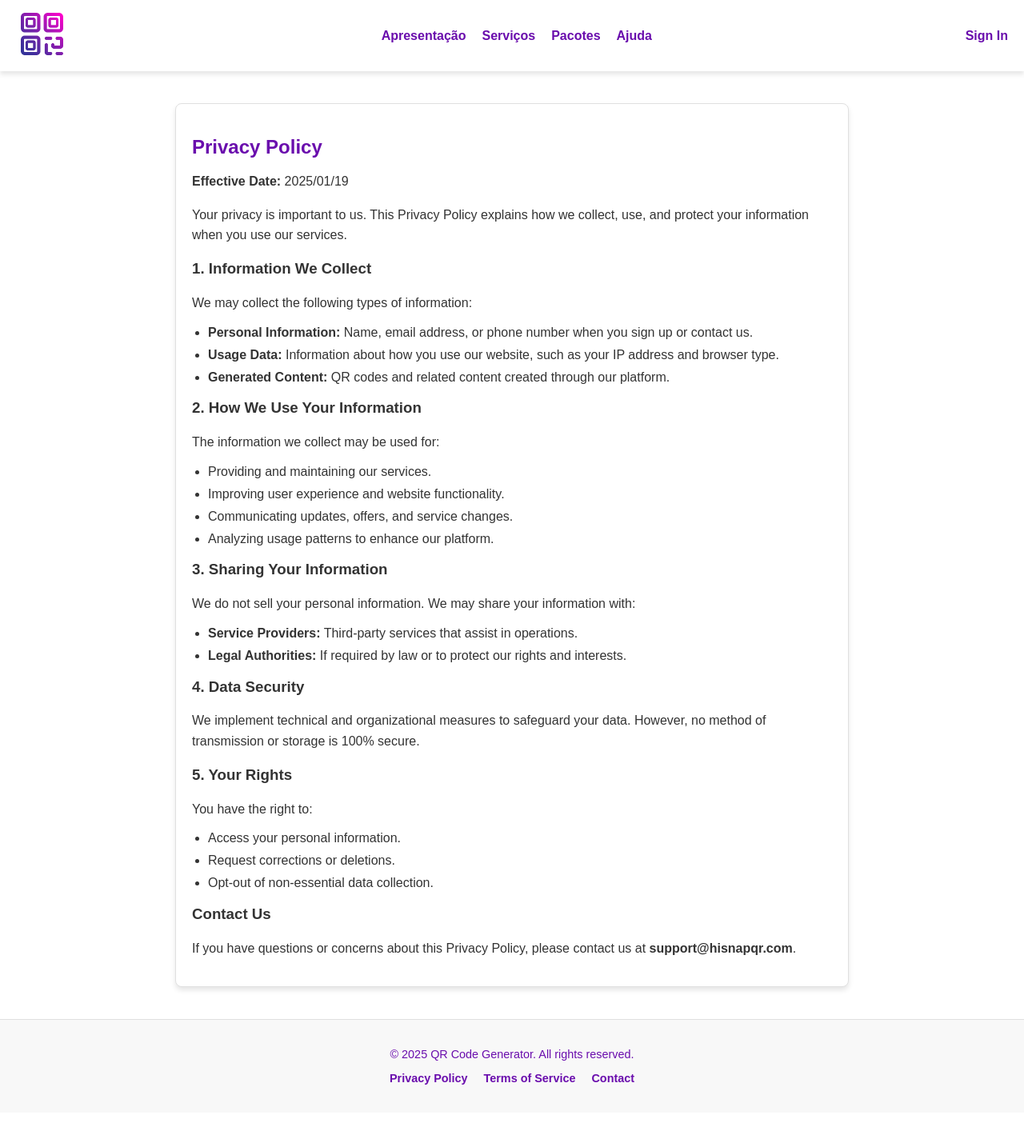
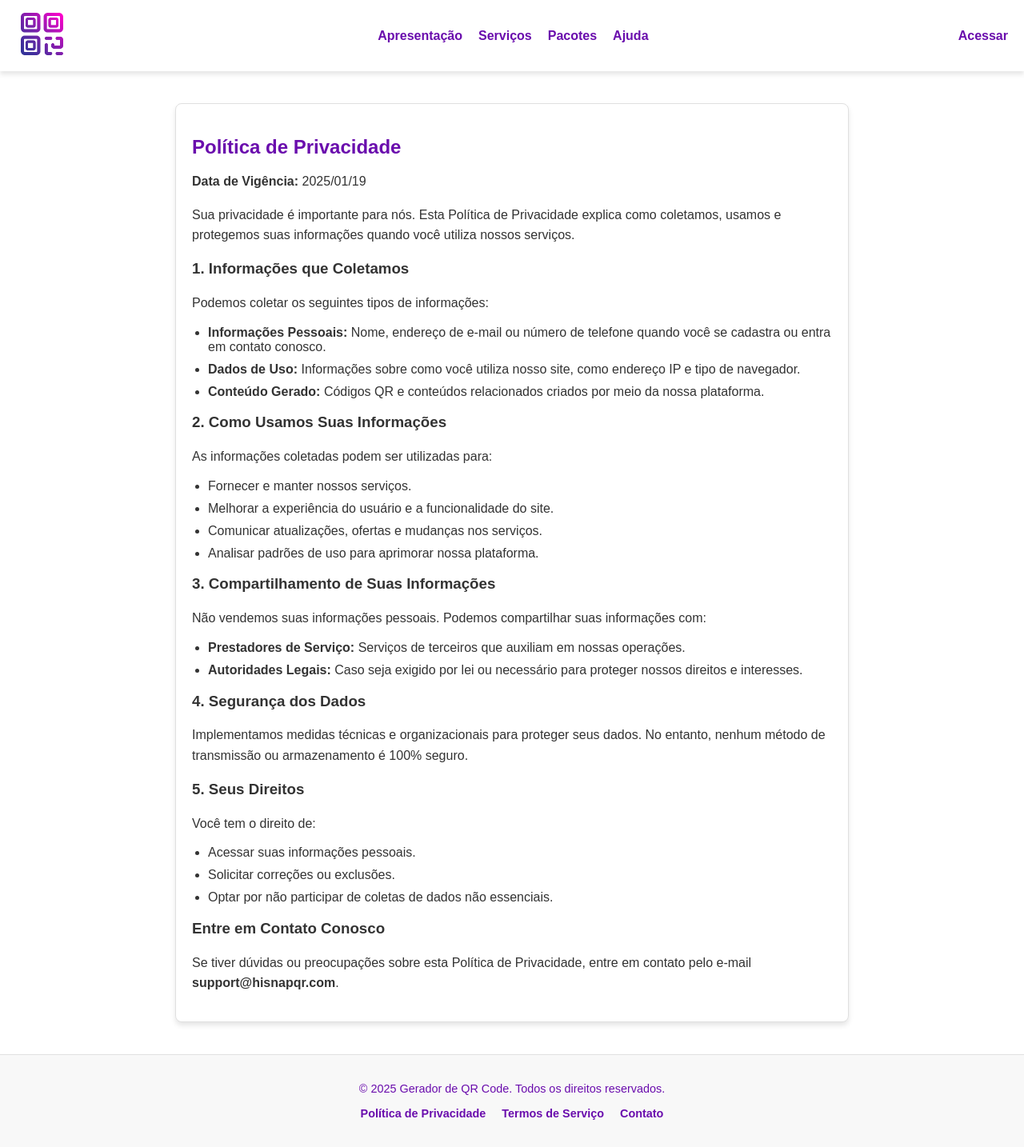
Before and after one commit to rafaelluisdacostacoelho/hi-snapqr-web, an Angular app: page /privacy-policy in a window 1280 px wide. Shown: the whole page at 80% size. Before the commit the page ends 1391 px from the top, so only its background shows below. Built offline with nearby package versions, Linux system fonts and the light colour scheme.

Commit message:
Translate privacy policy.

```diff
--- /dev/null
+++ b/src/app/contact/contact.component.html
@@ -0,0 +1 @@
+<p>contact works!</p>
--- a/src/app/footer/footer.component.html
+++ b/src/app/footer/footer.component.html
@@ -1,8 +1,8 @@
 <footer class="footer">
-    <p>&copy; 2025 QR Code Generator. All rights reserved.</p>
+    <p>&copy; 2025 Gerador de QR Code. Todos os direitos reservados.</p>
     <p>
-      <a routerLink="/privacy-policy">Privacy Policy</a>
-      <a href="#">Terms of Service</a>
-      <a href="#">Contact</a>
+      <a routerLink="/privacy-policy">Política de Privacidade</a>
+      <a href="/terms-of-service">Termos de Serviço</a>
+      <a href="/contact">Contato</a>
     </p>
   </footer>
--- a/src/app/navbar/navbar.component.html
+++ b/src/app/navbar/navbar.component.html
@@ -9,6 +9,6 @@
         <a routerLink="help">Ajuda</a>
     </div>
     <div class="right-menu">
-        <a routerLink="sign-in">Sign In</a>
+        <a routerLink="sign-in">Acessar</a>
     </div>
 </nav>
--- a/src/app/privacy-policy/privacy-policy.component.html
+++ b/src/app/privacy-policy/privacy-policy.component.html
@@ -1,43 +1,43 @@
 <section class="privacy-policy">
-    <h2>Privacy Policy</h2>
-    <p><strong>Effective Date:</strong> 2025/01/19</p>
-    <p>Your privacy is important to us. This Privacy Policy explains how we collect, use, and protect your information when you use our services.</p>
+    <h2>Política de Privacidade</h2>
+    <p><strong>Data de Vigência:</strong> 2025/01/19</p>
+    <p>Sua privacidade é importante para nós. Esta Política de Privacidade explica como coletamos, usamos e protegemos suas informações quando você utiliza nossos serviços.</p>
 
-    <h3>1. Information We Collect</h3>
-    <p>We may collect the following types of information:</p>
+    <h3>1. Informações que Coletamos</h3>
+    <p>Podemos coletar os seguintes tipos de informações:</p>
     <ul>
-      <li><strong>Personal Information:</strong> Name, email address, or phone number when you sign up or contact us.</li>
-      <li><strong>Usage Data:</strong> Information about how you use our website, such as your IP address and browser type.</li>
-      <li><strong>Generated Content:</strong> QR codes and related content created through our platform.</li>
+      <li><strong>Informações Pessoais:</strong> Nome, endereço de e-mail ou número de telefone quando você se cadastra ou entra em contato conosco.</li>
+      <li><strong>Dados de Uso:</strong> Informações sobre como você utiliza nosso site, como endereço IP e tipo de navegador.</li>
+      <li><strong>Conteúdo Gerado:</strong> Códigos QR e conteúdos relacionados criados por meio da nossa plataforma.</li>
     </ul>
 
-    <h3>2. How We Use Your Information</h3>
-    <p>The information we collect may be used for:</p>
+    <h3>2. Como Usamos Suas Informações</h3>
+    <p>As informações coletadas podem ser utilizadas para:</p>
     <ul>
-      <li>Providing and maintaining our services.</li>
-      <li>Improving user experience and website functionality.</li>
-      <li>Communicating updates, offers, and service changes.</li>
-      <li>Analyzing usage patterns to enhance our platform.</li>
+      <li>Fornecer e manter nossos serviços.</li>
+      <li>Melhorar a experiência do usuário e a funcionalidade do site.</li>
+      <li>Comunicar atualizações, ofertas e mudanças nos serviços.</li>
+      <li>Analisar padrões de uso para aprimorar nossa plataforma.</li>
     </ul>
 
-    <h3>3. Sharing Your Information</h3>
-    <p>We do not sell your personal information. We may share your information with:</p>
+    <h3>3. Compartilhamento de Suas Informações</h3>
+    <p>Não vendemos suas informações pessoais. Podemos compartilhar suas informações com:</p>
     <ul>
-      <li><strong>Service Providers:</strong> Third-party services that assist in operations.</li>
-      <li><strong>Legal Authorities:</strong> If required by law or to protect our rights and interests.</li>
+      <li><strong>Prestadores de Serviço:</strong> Serviços de terceiros que auxiliam em nossas operações.</li>
+      <li><strong>Autoridades Legais:</strong> Caso seja exigido por lei ou necessário para proteger nossos direitos e interesses.</li>
     </ul>
 
-    <h3>4. Data Security</h3>
-    <p>We implement technical and organizational measures to safeguard your data. However, no method of transmission or storage is 100% secure.</p>
+    <h3>4. Segurança dos Dados</h3>
+    <p>Implementamos medidas técnicas e organizacionais para proteger seus dados. No entanto, nenhum método de transmissão ou armazenamento é 100% seguro.</p>
 
-    <h3>5. Your Rights</h3>
-    <p>You have the right to:</p>
+    <h3>5. Seus Direitos</h3>
+    <p>Você tem o direito de:</p>
     <ul>
-      <li>Access your personal information.</li>
-      <li>Request corrections or deletions.</li>
-      <li>Opt-out of non-essential data collection.</li>
+      <li>Acessar suas informações pessoais.</li>
+      <li>Solicitar correções ou exclusões.</li>
+      <li>Optar por não participar de coletas de dados não essenciais.</li>
     </ul>
 
-    <h3>Contact Us</h3>
-    <p>If you have questions or concerns about this Privacy Policy, please contact us at <strong>support&#64;hisnapqr.com</strong>.</p>
+    <h3>Entre em Contato Conosco</h3>
+    <p>Se tiver dúvidas ou preocupações sobre esta Política de Privacidade, entre em contato pelo e-mail <strong>support&#64;hisnapqr.com</strong>.</p>
   </section>
```
Also changed, not shown: src/app/app.routes.ts (+7 -1 lines), src/app/contact/contact.component.ts (added, +11 -0 lines), src/app/contact/contact.component.scss (added), src/assets/images/smartphone-scan-qr-code.avif (deleted), 1 other file (tests, documents, lock files or other folders).
